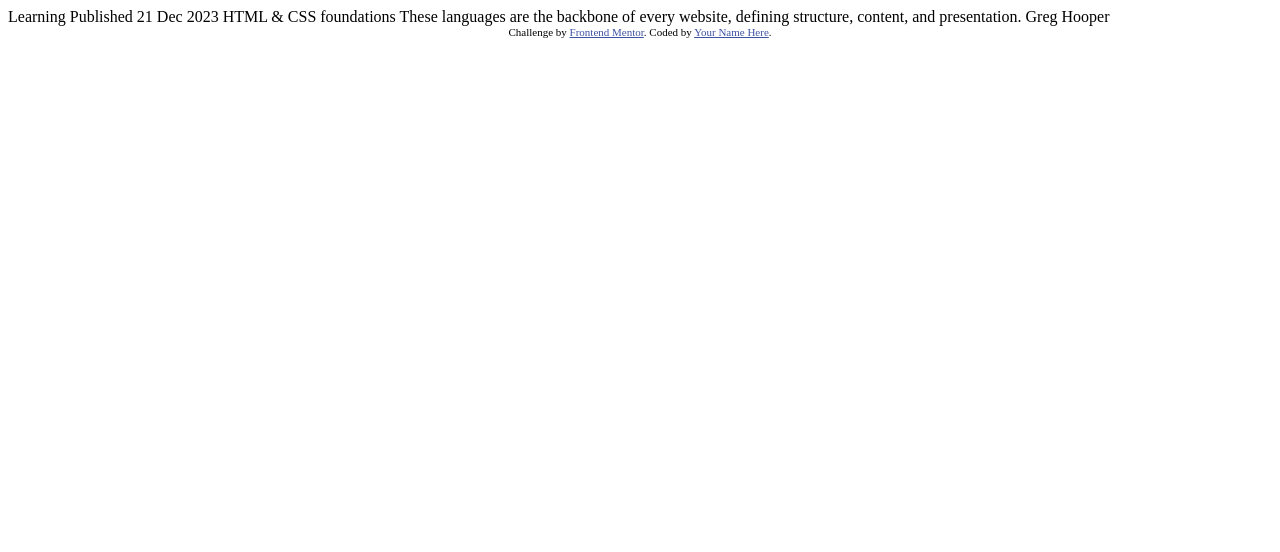
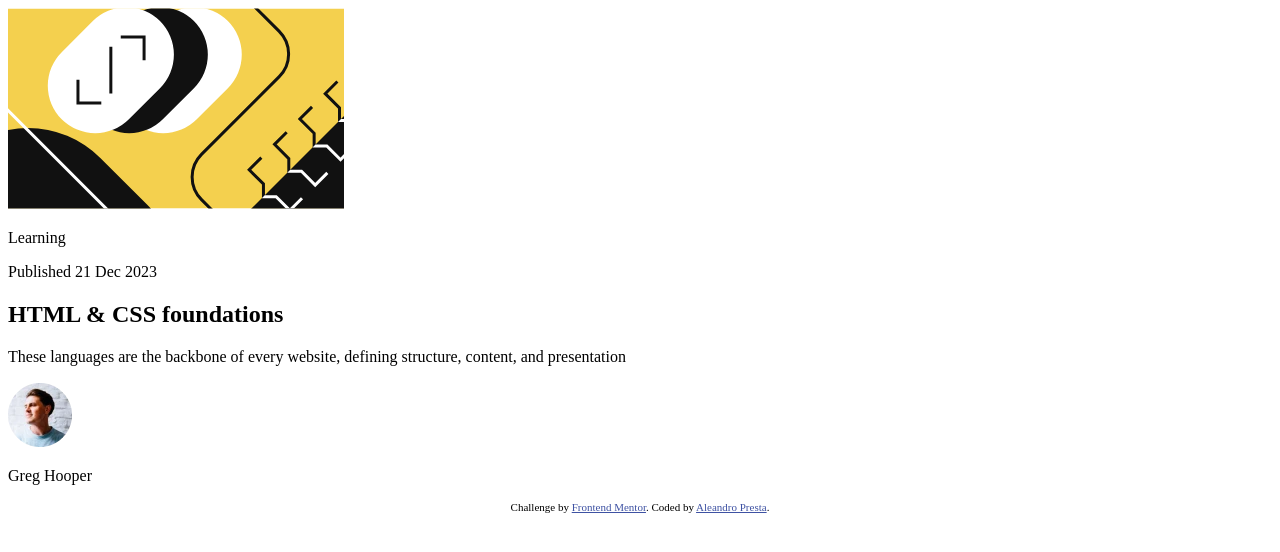
Before and after one commit to AleandroPresta/blog-preview-card, a plain HTML site: page index.html in a window 1280 px wide. Drawn offline with Linux system fonts and the light colour scheme.

Commit message:
Basic html structure

```diff
--- a/index.html
+++ b/index.html
@@ -6,7 +6,7 @@
 
   <link rel="icon" type="image/png" sizes="32x32" href="./assets/images/favicon-32x32.png">
 
-  <title>Frontend Mentor | Blog preview card</title>
+  <title>Blog preview card | Aleandro Presta</title>
 
   <!-- Feel free to remove these styles or customise in your own stylesheet 👍 -->
   <style>
@@ -16,19 +16,23 @@
 </head>
 <body>
 
-  Learning
-
-  Published 21 Dec 2023
-
-  HTML & CSS foundations
-
-  These languages are the backbone of every website, defining structure, content, and presentation.
-
-  Greg Hooper
+  <div class="container">
+    <div class="card">
+      <img src="./assets/images/illustration-article.svg" alt="Article icon">
+      <p>Learning</p>
+      <p>Published 21 Dec 2023</p>
+      <h2>HTML & CSS foundations</h2>
+      <p>These languages are the backbone of every website, defining structure, content, and presentation</p>
+      <div class="profile-container">
+        <img src="./assets/images/image-avatar.webp" alt="Profile avatar icon">
+        <p>Greg Hooper</p>
+      </div>
+    </div>
+  </div>
 
   <div class="attribution">
     Challenge by <a href="https://www.frontendmentor.io?ref=challenge" target="_blank">Frontend Mentor</a>.
-    Coded by <a href="#">Your Name Here</a>.
+    Coded by <a href="https://github.com/AleandroPresta">Aleandro Presta</a>.
   </div>
 </body>
 </html>
```
Also changed, not shown: 1 other file.
